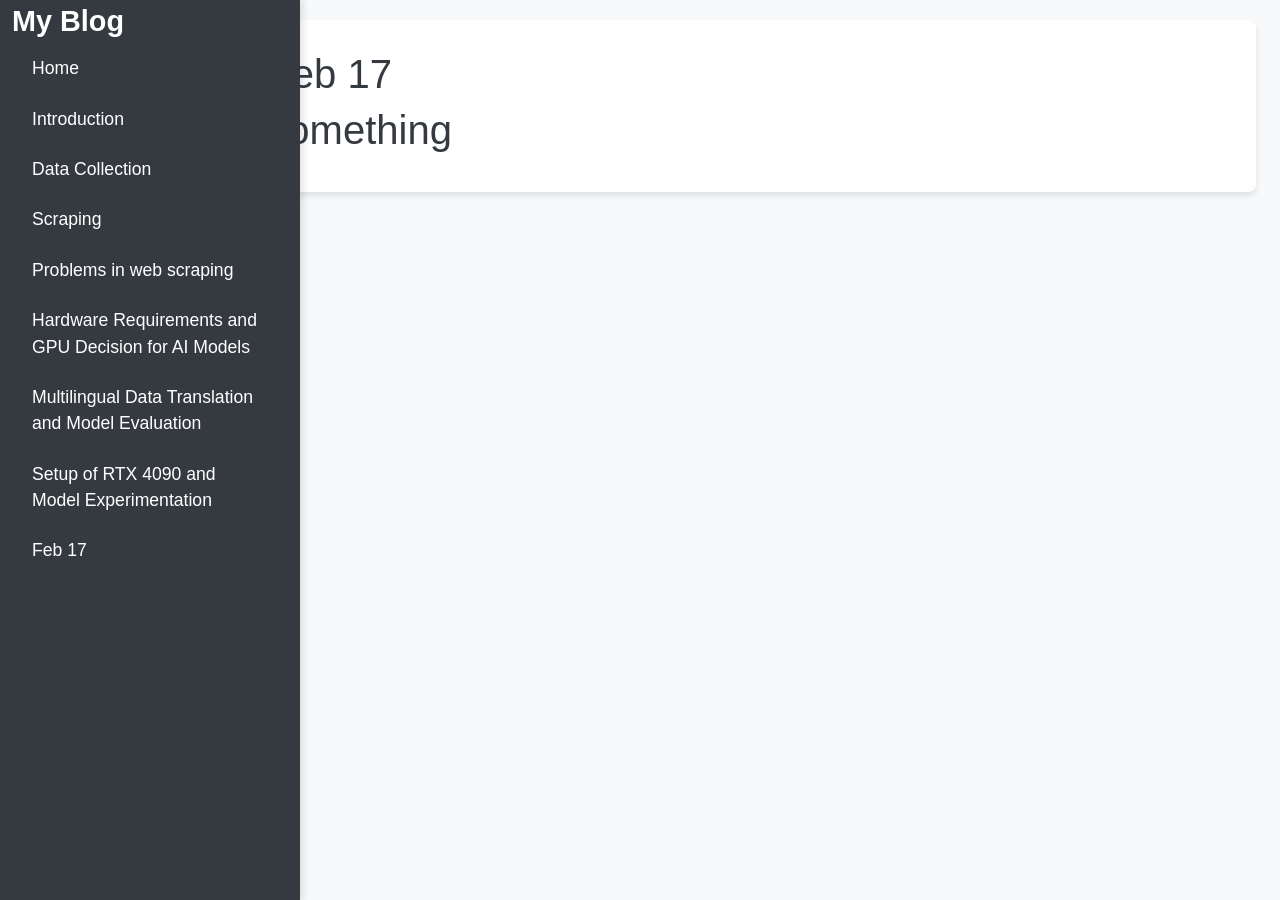
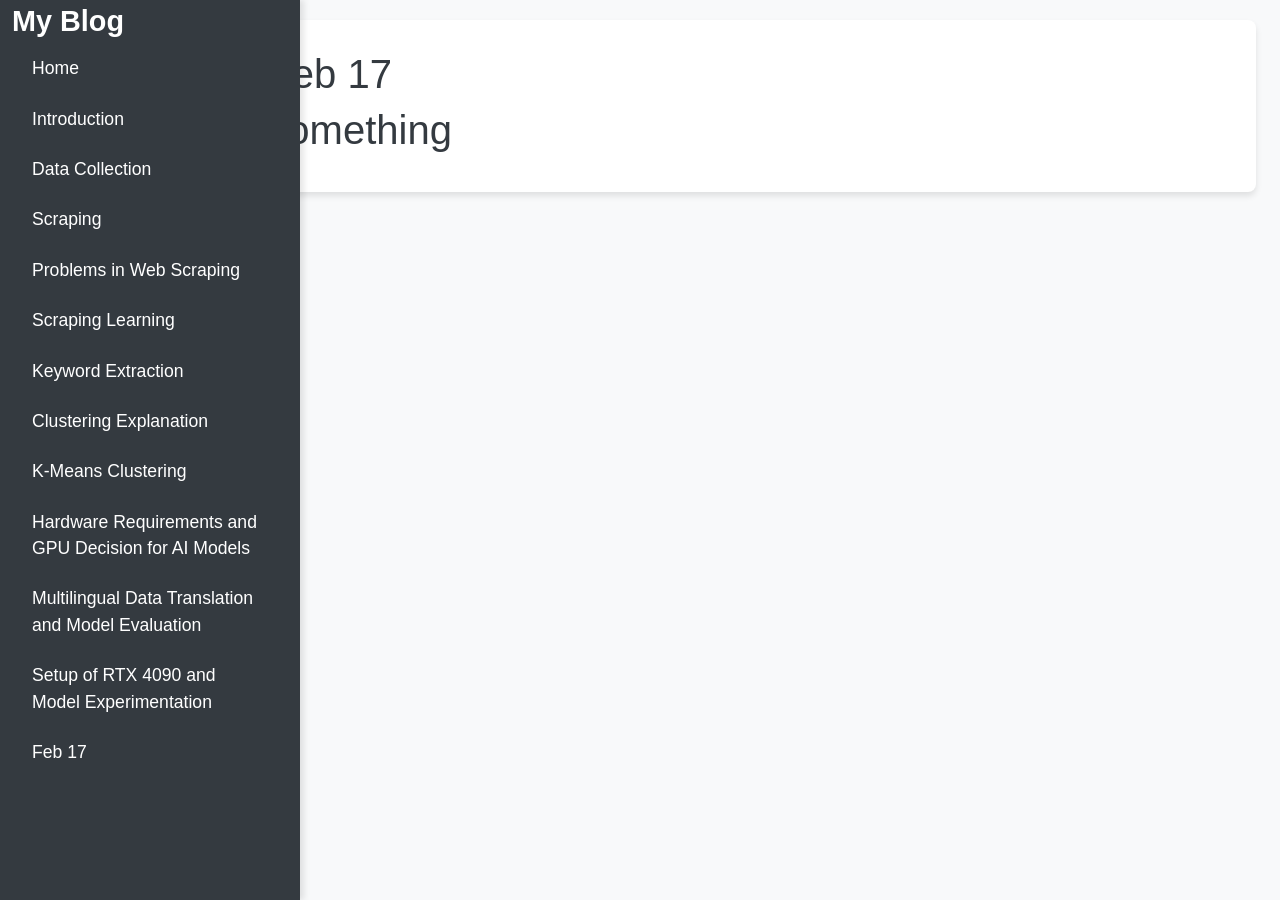
Before and after one commit to dilrajs616/nebero, a Jekyll site: the page built from _posts/2025-02-17-feb-17.md, in a window 1280 px wide. Built offline with Jekyll 4.4.1, drawn with Linux system fonts in a browser that asks for light colours; our own code applies the rules of GitHub Pages for plain Markdown files; some of the changed lines change nothing that is shown.

Commit message:
configuration

```diff
--- a/_config.yml
+++ b/_config.yml
@@ -1,4 +1,11 @@
 theme: minima
+
+# Site settings
+title: Nebero Documentation
+description: A journey through the development of a website categorization ML model.
+baseurl: "/nebero" # the subpath of your site
+url: "https://dilrajs616.github.io" # the base hostname & protocol for your site
+theme: jekyll-theme-cayman
 
 # Navigation links
 navbar:
@@ -10,8 +17,16 @@ navbar:
     url: "/nebero/2025/01/02/data-collection"
   - title: "Scraping"
     url: "/nebero/2025/01/03/scraping"
-  - title: "Problems in web scraping"
+  - title: "Problems in Web Scraping"
     url: "/nebero/2025/01/04/problems"
+  - title: "Scraping Learning"
+    url: "/nebero/2025/01/05/scraping-learning"
+  - title: "Keyword Extraction"
+    url: "/nebero/2025/01/06-keywords"
+  - title: "Clustering Explanation"
+    url: "/nebero/2025/01/07-clustering-explain"
+  - title: "K-Means Clustering"
+    url: "/nebero/2025/01/08-k-means"
   - title: "Hardware Requirements and GPU Decision for AI Models"
     url: "/nebero/2025/02/13/cpuvgpu"
   - title: "Multilingual Data Translation and Model Evaluation"
@@ -20,3 +35,21 @@ navbar:
     url: "/nebero/2025/02/16/rtx-4090"
   - title: "Feb 17"
     url: "/nebero/2025/02/17/feb-17"
+
+# Exclude any files from Jekyll's processing
+exclude:
+  - Gemfile
+  - Gemfile.lock
+  - README.md
+  - index.html
+
+# Build settings
+markdown: kramdown
+theme: minima
+paginate: 5
+
+# Enable plugins (optional)
+plugins:
+  - jekyll-paginate
+  - jekyll-sitemap
+  - jekyll-feed
```
